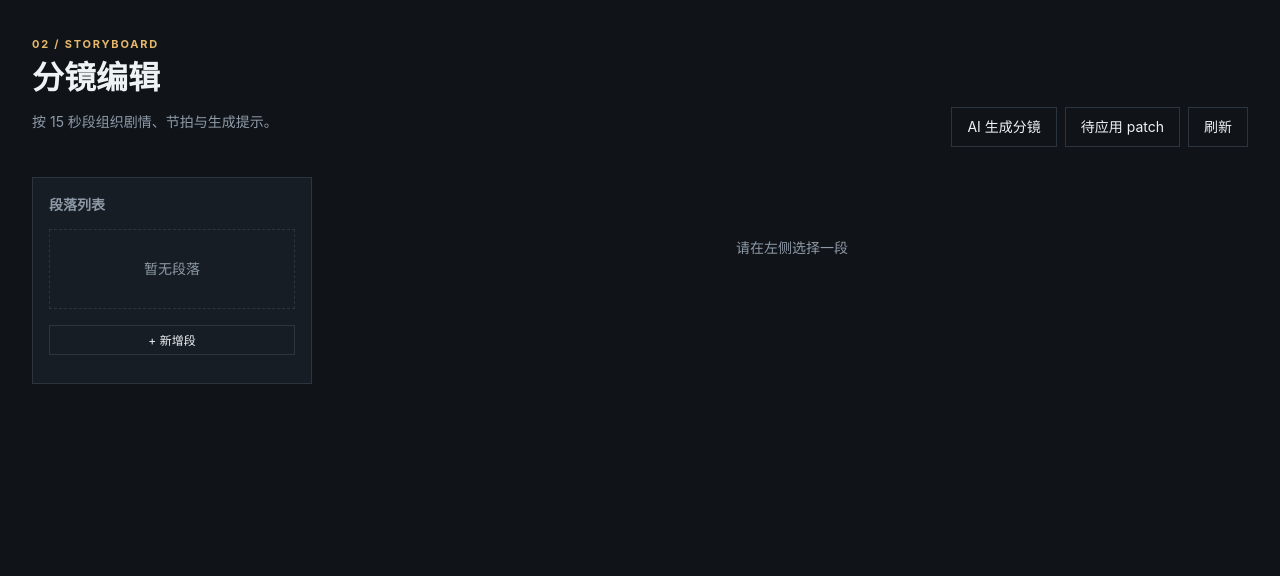
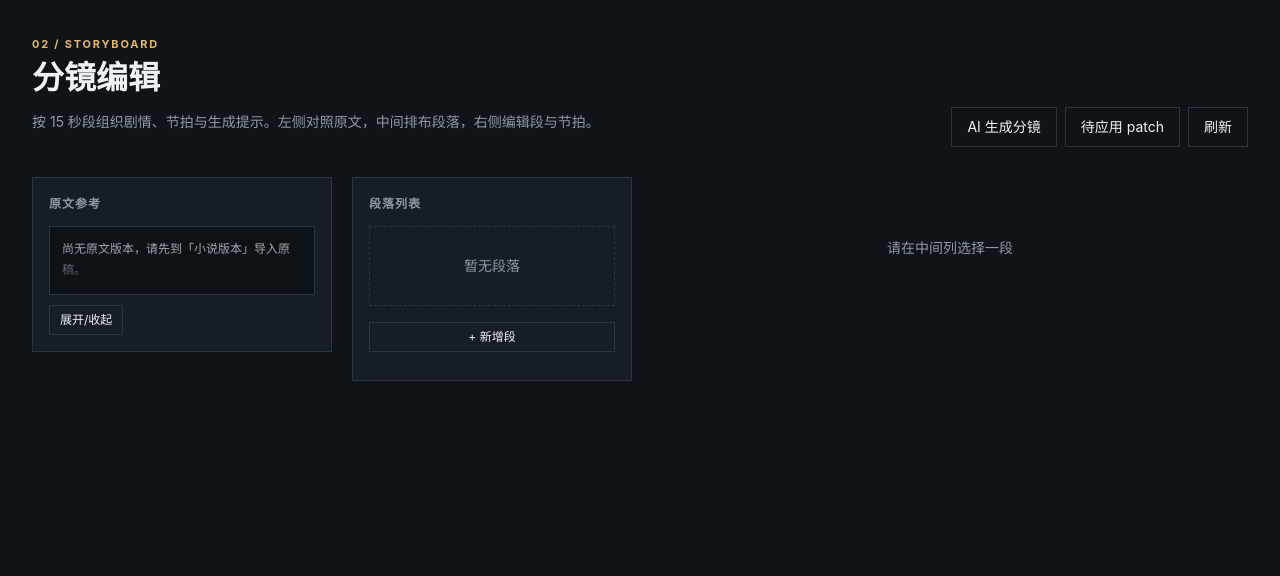
Before and after one commit to yunyunhermes/novel2drama, a FastAPI app: page /projects/1/storyboard in a window 1280 px wide. Shown: the part 64-640 px from the top of the page. Run offline with FastAPI, Linux system fonts and the light colour scheme; data that the repository does not hold is empty.

Commit message:
feat: 分镜协同页升级为三栏布局，新增左侧原文参考面板(对照原文编辑段落与节拍)

```diff
--- a/static/app.css
+++ b/static/app.css
@@ -2,9 +2,15 @@
 
 
 /* ============ 分镜编辑左侧菜单布局 ============ */
-.storyboard-layout{display:grid;grid-template-columns:280px 1fr;gap:24px;align-items:start}
+.storyboard-layout{display:grid;grid-template-columns:300px 280px 1fr;gap:20px;align-items:start}
+.source-ref{background:var(--panel);border:1px solid var(--line);padding:16px;position:sticky;top:20px;max-height:calc(100vh - 100px);overflow-y:auto}
+.source-ref .sidebar-title{margin-bottom:12px}
+.source-ref-viewer{background:#0d1217;border:1px solid var(--line);padding:12px;font-size:12px;line-height:1.8;white-space:pre-wrap;word-break:break-word;font-family:"Microsoft YaHei",serif;color:#cfd8e0;max-height:600px;overflow-y:auto}
+.source-ref-viewer.collapsed{max-height:220px;overflow:hidden;position:relative}
+.source-ref-viewer.collapsed:after{content:"";position:absolute;left:0;right:0;bottom:0;height:60px;background:linear-gradient(transparent,#0d1217)}
+.source-ref-foot{display:flex;justify-content:space-between;align-items:center;gap:8px;margin-top:10px;font-size:11px}
+.sidebar-title{font-size:12px;font-weight:700;color:var(--muted);text-transform:uppercase;letter-spacing:1px;margin-bottom:12px}
 .segment-sidebar{background:var(--panel);border:1px solid var(--line);padding:16px;position:sticky;top:20px;max-height:calc(100vh - 100px);overflow-y:auto}
-.sidebar-title{font-size:14px;font-weight:700;margin-bottom:12px;color:var(--muted)}
 .segment-menu{display:flex;flex-direction:column;gap:6px;margin-bottom:16px}
 .segment-menu-item{padding:10px 12px;border:1px solid var(--line);cursor:pointer;display:flex;flex-direction:column;gap:4px}
 .segment-menu-item:hover{border-color:var(--accent)}
@@ -51,6 +57,7 @@
 /* 响应式 */
 @media(max-width:900px){
   .storyboard-layout{grid-template-columns:1fr}
+  .source-ref{position:static;max-height:none}
   .segment-sidebar{position:static;max-height:none}
 }
 
--- a/static/app.js
+++ b/static/app.js
@@ -101,6 +101,7 @@ async function loadH3(segmentId, container){
 async function loadSegmentMenu(){
   const el = $('#segment-menu');
   if(!el) return;
+  await loadSourceRef();
   try{
     const rows = await api(`/projects/${projectId}/segments`);
     _segmentsCache = rows;
@@ -110,6 +111,23 @@ async function loadSegmentMenu(){
     // 默认选中第一段
     if(!_currentSegmentId && rows.length) selectSegment(rows[0].id);
   }catch(e){el.innerHTML = empty(e.message)}
+}
+
+// 左侧原文参考面板：加载当前激活版本全文
+async function loadSourceRef(){
+  const viewer = $('#source-ref-viewer');
+  if(!viewer) return;
+  try{
+    const versions = await api(`/projects/${projectId}/novel-versions`);
+    const active = versions.find(v=>v.is_active) || versions[0];
+    if(!active){
+      viewer.innerHTML = '尚无原文版本，请先到「小说版本」导入原稿。';
+      return;
+    }
+    const v = await api(`/novel-versions/${active.id}`);
+    $('#source-ref-meta').textContent = `V${v.version_no} · ${(v.source_text||'').length} 字`;
+    viewer.textContent = v.source_text || '(空)';
+  }catch(e){viewer.innerHTML = empty(e.message)}
 }
 
 // 右侧详情
@@ -181,6 +199,7 @@ document.addEventListener('click',async e=>{
   const b=e.target.closest('button');if(!b)return;try{
     // 小说编辑页新交互
     if(b.dataset.action==='toggle-source'){const v=$('#source-viewer');if(v)v.classList.toggle('collapsed');return}
+    if(b.dataset.action==='toggle-source-ref'){const v=$('#source-ref-viewer');if(v)v.classList.toggle('collapsed');return}
     if(b.dataset.action==='refresh-chapters'){if(_activeVersionId)return loadChapters(_activeVersionId);return}
     if(b.dataset.action==='parse-chapters'){
       if(!_activeVersionId){toast('请先选择版本',true);return}
--- a/templates/storyboard_edit.html
+++ b/templates/storyboard_edit.html
@@ -2,9 +2,17 @@
 {% block title %}分镜编辑 - novel2drama{% endblock %}
 {% block page %}storyboard{% endblock %}
 {% block content %}
-<div class="page-heading"><div><p class="eyebrow">02 / STORYBOARD</p><h1>分镜编辑</h1><p class="muted">按 15 秒段组织剧情、节拍与生成提示。</p></div><div class="button-row"><button class="btn secondary" data-action="generate-storyboard">AI 生成分镜</button><button class="btn secondary" data-action="show-patches">待应用 patch</button><button class="btn secondary" data-action="refresh-storyboard">刷新</button></div></div>
+<div class="page-heading"><div><p class="eyebrow">02 / STORYBOARD</p><h1>分镜编辑</h1><p class="muted">按 15 秒段组织剧情、节拍与生成提示。左侧对照原文，中间排布段落，右侧编辑段与节拍。</p></div><div class="button-row"><button class="btn secondary" data-action="generate-storyboard">AI 生成分镜</button><button class="btn secondary" data-action="show-patches">待应用 patch</button><button class="btn secondary" data-action="refresh-storyboard">刷新</button></div></div>
 <div id="patch-list" class="panel hidden"></div>
 <div class="storyboard-layout">
+  <aside class="source-ref">
+    <div class="sidebar-title">原文参考</div>
+    <div id="source-ref-viewer" class="source-ref-viewer collapsed"><div class="loading">加载中...</div></div>
+    <div class="source-ref-foot">
+      <button class="btn secondary btn-sm" data-action="toggle-source-ref">展开/收起</button>
+      <span class="muted" id="source-ref-meta"></span>
+    </div>
+  </aside>
   <aside class="segment-sidebar">
     <div class="sidebar-title">段落列表</div>
     <div id="segment-menu" class="segment-menu"><div class="loading">加载中...</div></div>
@@ -18,7 +26,7 @@
     </form>
   </aside>
   <main class="segment-main">
-    <div id="segment-detail" class="segment-detail"><div class="empty-state">请在左侧选择一段</div></div>
+    <div id="segment-detail" class="segment-detail"><div class="empty-state">请在中间列选择一段</div></div>
   </main>
 </div>
 {% endblock %}
```
